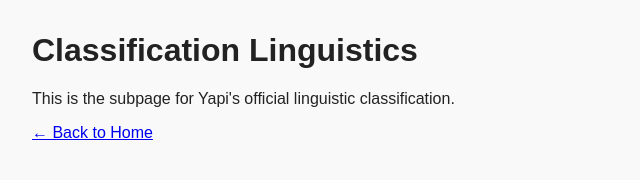
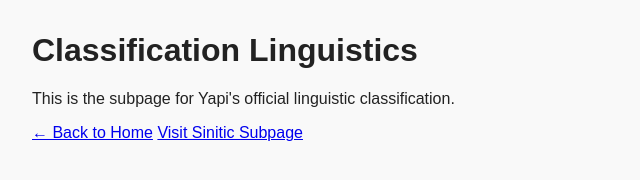
Before and after one commit to teydrin/Yapi-linguistics, a plain HTML site: page Classif/index.html in a window 1280 px wide. Shown: the whole page, without its empty margins (0-640 px from the left). Drawn offline with Linux system fonts and the light colour scheme.

Commit message:
Update index.html

```diff
--- a/Classif/index.html
+++ b/Classif/index.html
@@ -18,3 +18,4 @@
     <a href="/">← Back to Home</a>
   </body>
 </html>
+<a href="/Classif/sinit/">Visit Sinitic Subpage</a>
```
